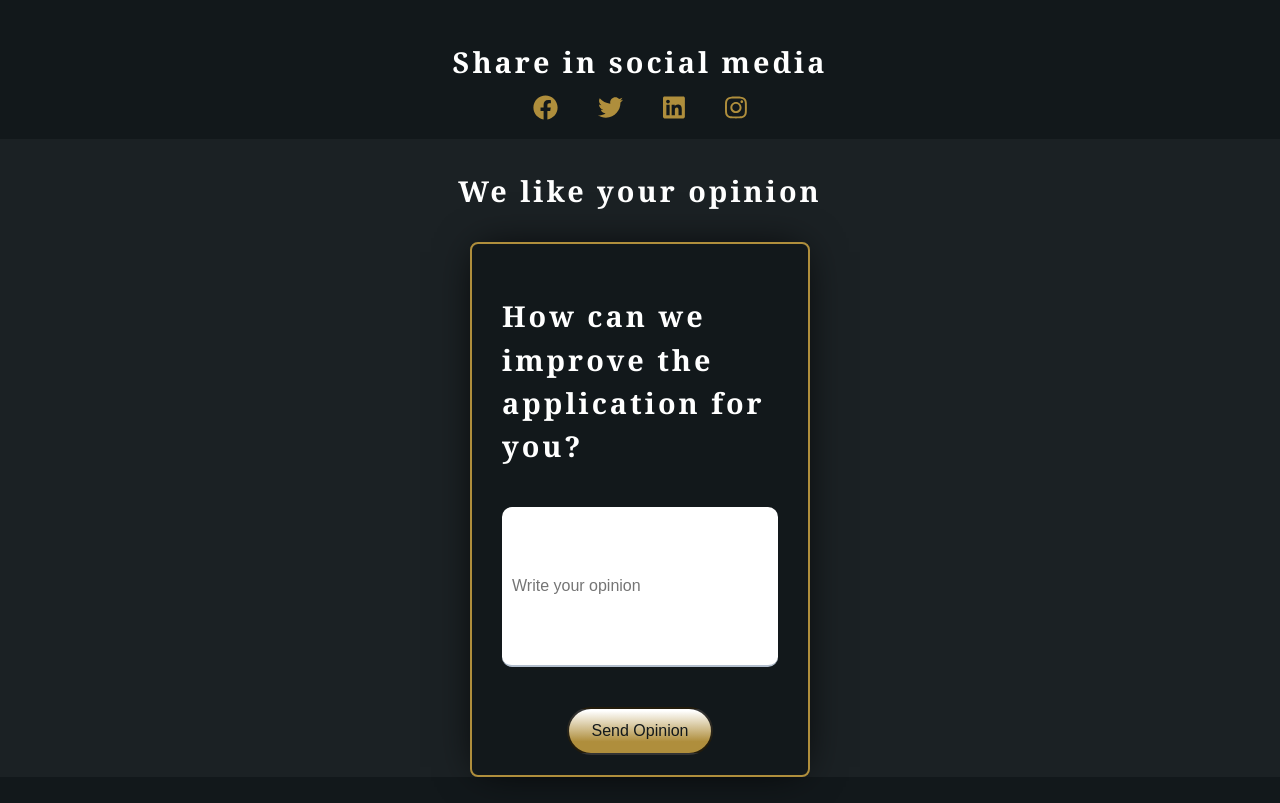
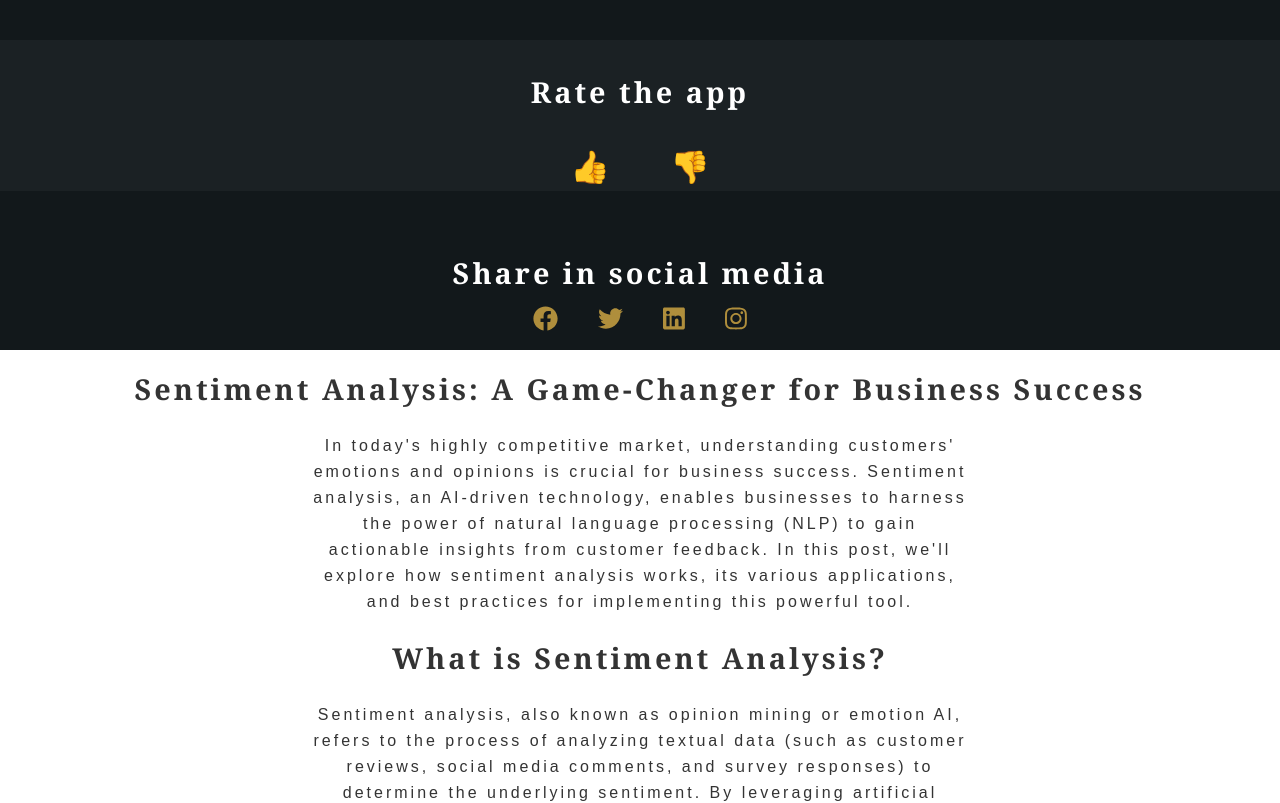
Before and after one commit to MEGAFRAN/clubtal, a Next.js app: page /text-analysis in a window 1280 px wide. Shown: the part 760-1563 px from the top of the page. Built offline with nearby package versions, Linux system fonts and the light colour scheme.

Commit message:
feature: feedback component upgrade

```diff
--- a/app/components/feedback/Feedback.tsx
+++ b/app/components/feedback/Feedback.tsx
@@ -1,64 +1,77 @@
-import { useState } from "react"
-import { FormProps } from "../../constants/types/components_props/types"
-import { SEND_FEEDBACK_EMAIL } from "../../services/api/variables"
+import React, { useRef, useState } from "react"
 import styles from "../../styles/components/feedback.module.scss"
+import gtmEvents from "../../services/analytics/events/google-tag-events.service"
+import sendFeedbackMessage from "../../services/form_services/feedback_form/feedback-form.service"
 import {
   handleInput,
   handleValidation,
 } from "../../services/utils/general/validation_handlers/validationHandlers"
-import sendFeedbackMessage from "../../services/form_services/feedback_form/feedback-form.service"
-import Loading from "../loading/Loading"
-import gtmEvents from "../../services/analytics/events/google-tag-events.service"
 
-const Feedback = ({ text, endpoint = SEND_FEEDBACK_EMAIL }: FormProps) => {
-  const [messageResponse, setMessageResponse] = useState("")
-  const [messageResponseStatus, setMessageResponseStatus] = useState("")
-  const [formMessage, setFormMessage] = useState("")
-  const [isLoading, setIsLoading] = useState(false)
+const Feedback = ({ text }: any) => {
+  const [isModalOpen, setIsModalOpen] = useState(false)
+  const [feedbackText, setFeedbackText] = useState("")
+  const [isPositiveFeedback, setIsPositiveFeedback] = useState(true)
+  const modalRef = useRef<HTMLDivElement>(null)
 
-  const onSubmit = (event: React.FormEvent<HTMLFormElement>): void => {
+  const handleSubmit = (event: React.FormEvent<HTMLFormElement>): void => {
     event.preventDefault()
 
-    gtmEvents.sendFeedbackTextAnalysis({ formMessage })
-    setIsLoading(true)
-    sendFeedbackMessage(
-      endpoint,
-      formMessage,
-      setMessageResponseStatus,
-      setMessageResponse,
-      setIsLoading,
-    )
+    gtmEvents.sendFeedbackTextAnalysis({ isPositiveFeedback, feedbackText })
+    setIsModalOpen(false)
+    sendFeedbackMessage(feedbackText, isPositiveFeedback)
   }
 
   return (
-    <form className={styles.container} onSubmit={onSubmit} aria-label="Feedback Form">
-      {text && (
-        <>
-          <h2>{text[1]}</h2>
+    <div className={styles.container}>
+      <div className={styles.feedback_buttons}>
+        <button
+          className={styles.thumb_up}
+          onClick={() => {
+            setIsPositiveFeedback(true)
+            setIsModalOpen(true)
+          }}
+        >
+          👍
+        </button>
+        <button
+          className={styles.thumb_down}
+          onClick={() => {
+            setIsPositiveFeedback(false)
+            setIsModalOpen(true)
+          }}
+        >
+          👎
+        </button>
+      </div>
+      {isModalOpen && (
+        <div className={styles.modal}>
+          <div className={styles.modal_content} ref={modalRef}>
+            <form onSubmit={handleSubmit} aria-label="Feedback Form">
               <label htmlFor="message">
                 <input
                   name="message"
                   id="message"
                   required
-              placeholder={text[2]}
+                  placeholder={isPositiveFeedback ? text[8] : text[9]}
                   onInvalid={(event) => handleValidation(event, text[4])}
                   onInput={(event) => handleInput(event)}
-              onChange={(event) => setFormMessage(event.target.value)}
+                  onChange={(event) => setFeedbackText(event.target.value)}
                   aria-label="Write Message"
                 ></input>
               </label>
-          <div aria-live="polite" aria-atomic="true">
-            <p className={`response-mensaje--${messageResponseStatus}`}>{messageResponse}</p>
+              <div className={styles.modal_actions}>
+                <button className={styles.send} type="submit">
+                  {text[6]}
+                </button>
+                <button className={styles.cancel} onClick={() => setIsModalOpen(false)}>
+                  {text[7]}
+                </button>
               </div>
-          <Loading
-            isLoading={isLoading}
-            buttonText={text[3]}
-            loadingText={text[5]}
-            maxProgress={150}
-          />
-        </>
+            </form>
+          </div>
+        </div>
       )}
-    </form>
+    </div>
   )
 }
 
--- a/app/components/file_uploader/FileUploader.tsx
+++ b/app/components/file_uploader/FileUploader.tsx
@@ -17,7 +17,7 @@ const FileUploader = ({ onDataUpdate }: FileUploaderProps) => {
   return (
     <div className={styles.container}>
       <label htmlFor="file-upload">
-        Select or drop text file <br />
+        Select or drag a text file <br />
         (Supported formats: .txt .rtf .doc .docx)
       </label>
       <input
--- a/app/components/sections/feedback/SectionFeedback.tsx
+++ b/app/components/sections/feedback/SectionFeedback.tsx
@@ -3,7 +3,7 @@ import styles from "../../../styles/sections/contact.module.scss"
 import Feedback from "../../feedback/Feedback"
 
 const SectionFeedback = ({ title, formText }: SectionContactProps) => (
-  <section id="section-contact" className={styles.container}>
+  <section className={styles.container}>
     <h2>{title}</h2>
     <Feedback text={formText} />
   </section>
--- a/app/services/form_services/feedback_form/feedback-form.service.ts
+++ b/app/services/form_services/feedback_form/feedback-form.service.ts
@@ -1,36 +1,19 @@
-import { Dispatch, SetStateAction } from "react"
+import { SEND_FEEDBACK_EMAIL } from "../../api/variables"
+import { handleError, handleResponse } from "../../utils/reponse/response"
 
-const sendFeedbackMessage = async (
-  endpoint: string,
+async function sendFeedbackMessage (
   formMessage: string,
-  setMessageResponseStatus: Dispatch<SetStateAction<string>>,
-  setMessageResponse: Dispatch<SetStateAction<string>>,
-  setLoading: Dispatch<SetStateAction<boolean>>,
-) => {
-  const stopLoadingEffect = () => {
-    setTimeout(() => {
-      setLoading(false)
-    }, 500)
-  }
+  isPositiveFeedback: boolean
+): Promise<Response> {
 
-  try {
-    setLoading(true)
-    const dataToSend = { formMessage }
-    const request: RequestInit = {
+    return fetch(SEND_FEEDBACK_EMAIL, {
       method: "POST",
       mode: "cors",
       headers: { "Content-Type": "application/json" },
-      body: JSON.stringify(dataToSend),
-    }
+      body: JSON.stringify({ formMessage, isPositiveFeedback }),
+    })
+    .then(handleResponse)
+    .catch(handleError)
 
-    await fetch(endpoint, request).then(() => {
-      setMessageResponseStatus("success")
-      setMessageResponse("Thanks for your opinion, Gracias por tu opinion")
-    })
-
-    stopLoadingEffect()
-  } catch (error) {
-    stopLoadingEffect()
-  }
 }
 export default sendFeedbackMessage
--- a/app/services/pages/text-analysis.ts
+++ b/app/services/pages/text-analysis.ts
@@ -2,12 +2,12 @@ const SENTIMENT_ANALYSIS_TEXT = {
 
   spanish: {
 
-    ctaText: ["Descubre la informacion de tu texto (sentimientos, frases clave, entidades) con análisis de texto.",
+    ctaText: ["Descubre la informacion de tu texto (sentimientos, frases clave y mas) con análisis de texto.",
     "Ingresa un contexto (publicación en redes sociales, retroalimentación, reseña, etc).",
     "Análisis de texto."
     ],
 
-    placeholdersTexts: ["Escribe el texto que deseas analizar.",
+    placeholdersTexts: ["O ingresa el texto que deseas analizar",
     "Ingresa el contexto.",
     "Por favor, completa este campo.",
     "Enviando...",
@@ -30,12 +30,16 @@ const SENTIMENT_ANALYSIS_TEXT = {
     ],
 
     feedback: [
-    "Nos encanta saber tu opinión.",
+    "Califica la aplicación",
     "¿Cómo podemos mejorar la aplicación para ti?",
     "Escribe tu opinión aquí.",
     "Enviar opinión.",
     "Por favor, completa este campo.",
-    "Enviando..."
+    "Enviando...",
+    "Enviar",
+    "Cancelar",
+    "¿Que te gusta de la aplicación?",
+    "¿Que podemos mejorar en la aplicación?"
     ],
 
     content: {
@@ -71,11 +75,11 @@ const SENTIMENT_ANALYSIS_TEXT = {
 
   english: {
 
-    ctaText: ["Discover the information of your text (sentiments, key phrases, entities), with text analysis",
+    ctaText: ["Discover the information of your text (sentiments, key phrases and more), with text analysis",
     "Enter a Context (social media post, feedback, review, etc.)", "Text analysis"
     ],
 
-    placeholdersTexts: ["Enter the text to be analyzed",
+    placeholdersTexts: ["Or enter the text you wish to be analyzed",
     "Context", "Please fill this field", "Sending...", "Analyzing..."
     ],
 
@@ -95,8 +99,9 @@ const SENTIMENT_ANALYSIS_TEXT = {
       "Please fill this field"
     ],
 
-    feedback: ["We like your opinion", "How can we improve the application for you?",
-    "Write your opinion", "Send Opinion", "Please fill this field", "...Sending"],
+    feedback: ["Rate the app", "How can we improve the application for you?",
+    "Write your opinion", "Send Opinion", "Please fill this field", "...Sending",
+    "Send", "Cancel", "What do you like about the app?", "What can be improved in the app?"],
 
     content: {
       h1: "Sentiment Analysis: A Game-Changer for Business Success",
--- a/app/styles/components/feedback.module.scss
+++ b/app/styles/components/feedback.module.scss
@@ -3,36 +3,47 @@
 @use "../abstracts/mixins";
 
 .container {
-  align-items: flex-start;
-  background-color: colors.$primary-black;
-  border: solid 2px colors.$primary-gold;
-  border-radius: 8px;
-  box-shadow: 0 0 40px -10px black;
     display: flex;
     flex-direction: column;
-  font-family: Montserrat, sans-serif;
-  max-width: calc(100vw - 40px);
-  padding: 20px 30px;
-  row-gap: 10px;
-  width: 340px;
+    align-items: flex-end;
 
-  h2 {
-    padding: 0;
+    .feedback_buttons {
+      display: flex;
+      gap: 60px;
     }
 
-  label {
-    color: colors.$secondary-gray;
+    .thumb_up,
+    .thumb_down {
+      font-size: 2rem;
+      padding: 0;
+      background: none;
+      border: none;
+      cursor: pointer;
+    }
+
+    .modal {
+      position: fixed;
+      top: 0;
+      left: 0;
+      width: 100%;
+      height: 100%;
+      background-color: colors.$secondary-black;
       display: flex;
-    flex-direction: column;
-    width: 100%;
+      align-items: center;
+      justify-content: center;
+      z-index: 1;
+    }
 
-    span {
-      padding-bottom: 10px;
-    }
+    .modal_content {
+      background-color: colors.$primary-gray;
+      padding: 20px;
+      border-radius: 5px;
+      width: 90vw;
+      max-width: 500px;
 
       input {
         background-color: colors.$primary-white;
-      border: 0;
+        border: 1px solid colors.$secondary-gray;
         border-bottom: 2px solid colors.$secondary-gray;
         border-radius: 10px;
         box-sizing: border-box;
@@ -46,28 +57,15 @@
 
         @include mixins.field-validation ();
       }
-  }
 
-  p {
-    padding: 0;
-
-    &.response-mensaje--error {
-      border: solid 2px colors.$primary-red;
-    }
-
-    &.response-mensaje--success {
-      border: solid 2px colors.$primary-green;
-    }
-  }
+      .modal_actions {
+        display: flex;
+        justify-content: flex-end;
+        gap: 10px;
+        margin-top: 10px;
 
         button {
             align-self: center;
-    background: linear-gradient(
-      0deg,
-      colors.$primary-gold 0,
-      colors.$primary-gold 26%,
-      colors.$primary-white 96%
-    );
             border: solid colors.$secondary-black 2px;
             border-radius: 24px;
             color: colors.$primary-black;
@@ -80,4 +78,19 @@
               @include mixins.cta-button-hover ();
             }
         }
+
+        .send {
+            background: linear-gradient(
+              0deg,
+              colors.$primary-gold 0,
+              colors.$primary-gold 26%,
+              colors.$primary-white 96%
+            );
         }
+
+        .cancel {
+            background-color: colors.$primary-gray
+        }
+      }
+    }
+}
--- a/app/styles/sections/contact.module.scss
+++ b/app/styles/sections/contact.module.scss
@@ -6,6 +6,7 @@
   display: flex;
   flex-direction: column;
   margin-bottom: 60px;
+  text-align: center;
 
   h2 {
     margin: 30px 0;
--- a/app/styles/sections/content-page.module.scss
+++ b/app/styles/sections/content-page.module.scss
@@ -4,26 +4,27 @@
 .container {
     display: flex;
     flex-direction: column;
+    align-items: center;
     gap: 20px;
-    text-align: justify;
     font-family: typography.$primary-font-family;
     font-size: 16px;
-    line-height: 1.5;
-    max-width: 700px;
     margin: 0 auto;
     color: colors.$secondary-black;
-    background-color: #fff;
-    text-align: left;
+    background-color: colors.$primary-white;
+    text-align: center;
     text-decoration: none;
     font-weight: normal;
     padding: 1rem;
+    line-height: 1.625;
 
     p {
         color: colors.$secondary-black;
+        max-width: 700px;
     }
 
     li {
         font-weight: normal;
         padding-bottom: 16px;
+        max-width: 700px;
     }
 }
--- a/pages/text-analysis.tsx
+++ b/pages/text-analysis.tsx
@@ -33,8 +33,8 @@ const TextAnalysis: NextPage = () => {
         text={placeholdersTexts}
         buttonText={ctaButtonTexts}
       />
+      <SectionFeedback formText={feedback} title={feedback[0]} />
       <SocialSharing userLanguage={userLanguage} />
-      <SectionFeedback formText={feedback} title={feedback[0]} />
       <SectionContentPage content={content} />
       <SectionAnalytics />
     </languageContext.Provider>
```
Lines whose indentation alone changed are shown as unchanged.
